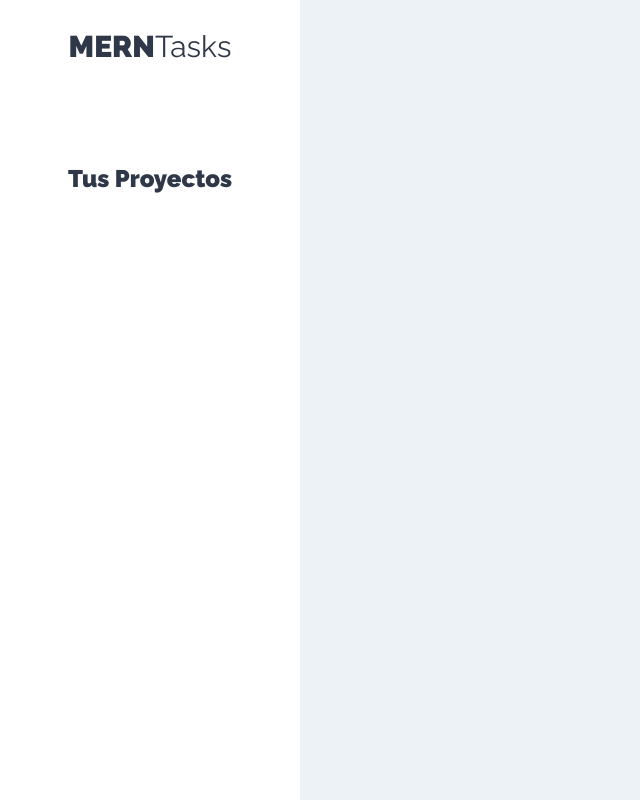
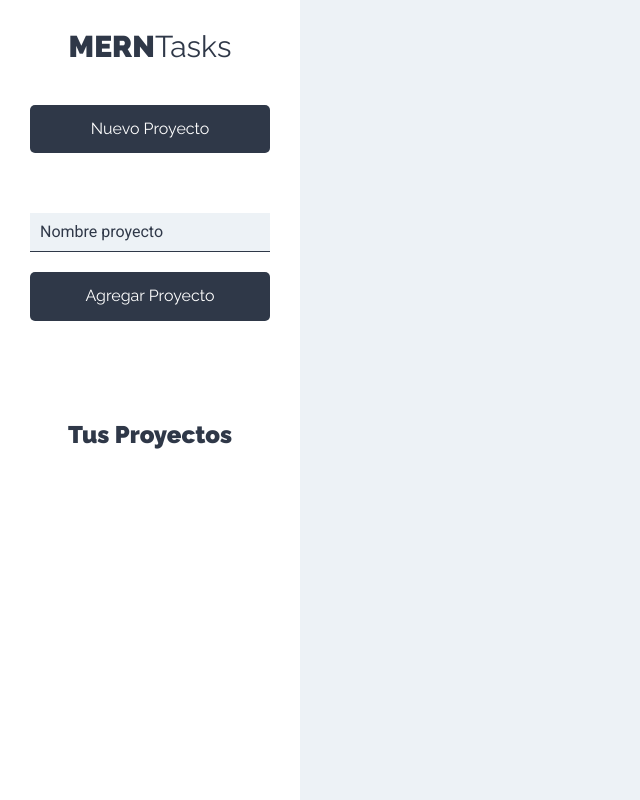
Before and after one commit to Erickowski/MERNTasks_frontend, a React (Create React App) app: page /proyectos in a window 1280 px wide. Shown: the whole page, without its empty margins (0-640 px from the left). Built offline with nearby package versions, Linux system fonts and the light colour scheme.

Commit message:
Diseño Nuevo Proyecto

```diff
--- a/src/components/layout/Sidebar.jsx
+++ b/src/components/layout/Sidebar.jsx
@@ -1,4 +1,5 @@
 import React from "react";
+import NuevoProyecto from "../proyectos/NuevoProyecto";
 
 const Sidebar = () => {
   return (
@@ -6,6 +7,7 @@ const Sidebar = () => {
       <h1>
         MERN<span>Tasks</span>
       </h1>
+      <NuevoProyecto />
       <div className="proyectos">
         <h2>Tus Proyectos</h2>
       </div>
--- /dev/null
+++ b/src/components/proyectos/NuevoProyecto.jsx
@@ -0,0 +1,27 @@
+import React from "react";
+
+const NuevoProyecto = () => {
+  return (
+    <>
+      <button className="btn btn-block btn-primario" type="button">
+        Nuevo Proyecto
+      </button>
+      <form action="" className="formulario-nuevo-proyecto">
+        <input
+          type="text"
+          name="nombre"
+          id=""
+          placeholder="Nombre proyecto"
+          className="input-text"
+        />
+        <input
+          type="submit"
+          value="Agregar Proyecto"
+          className="btn btn-primario btn-block"
+        />
+      </form>
+    </>
+  );
+};
+
+export default NuevoProyecto;
```
